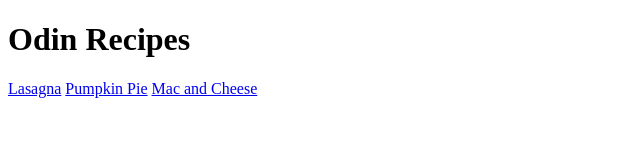
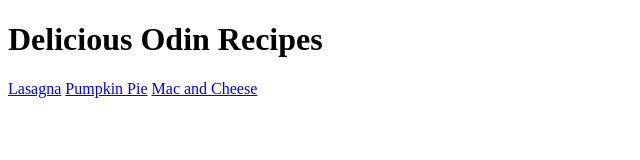
Before and after one commit to Chrizly311/git-test, a plain HTML site: page Odin-Recipes/Recipes/index.html in a window 1280 px wide. Shown: the whole page, without its empty margins (0-640 px from the left). Drawn offline with Linux system fonts and the light colour scheme.

Commit message:
Update index.html

```diff
--- a/Odin-Recipes/Recipes/index.html
+++ b/Odin-Recipes/Recipes/index.html
@@ -7,7 +7,7 @@
     <title>Document</title>
 </head>
 <body>
-    <h1>Odin Recipes</h1>
+    <h1>Delicious Odin Recipes</h1>
     <a href="./Lasagna.html">Lasagna</a>
     <a href="./pumkin_pie.html">Pumpkin Pie</a>
     <a href="./mac_and_cheese.html">Mac and Cheese</a>
```
